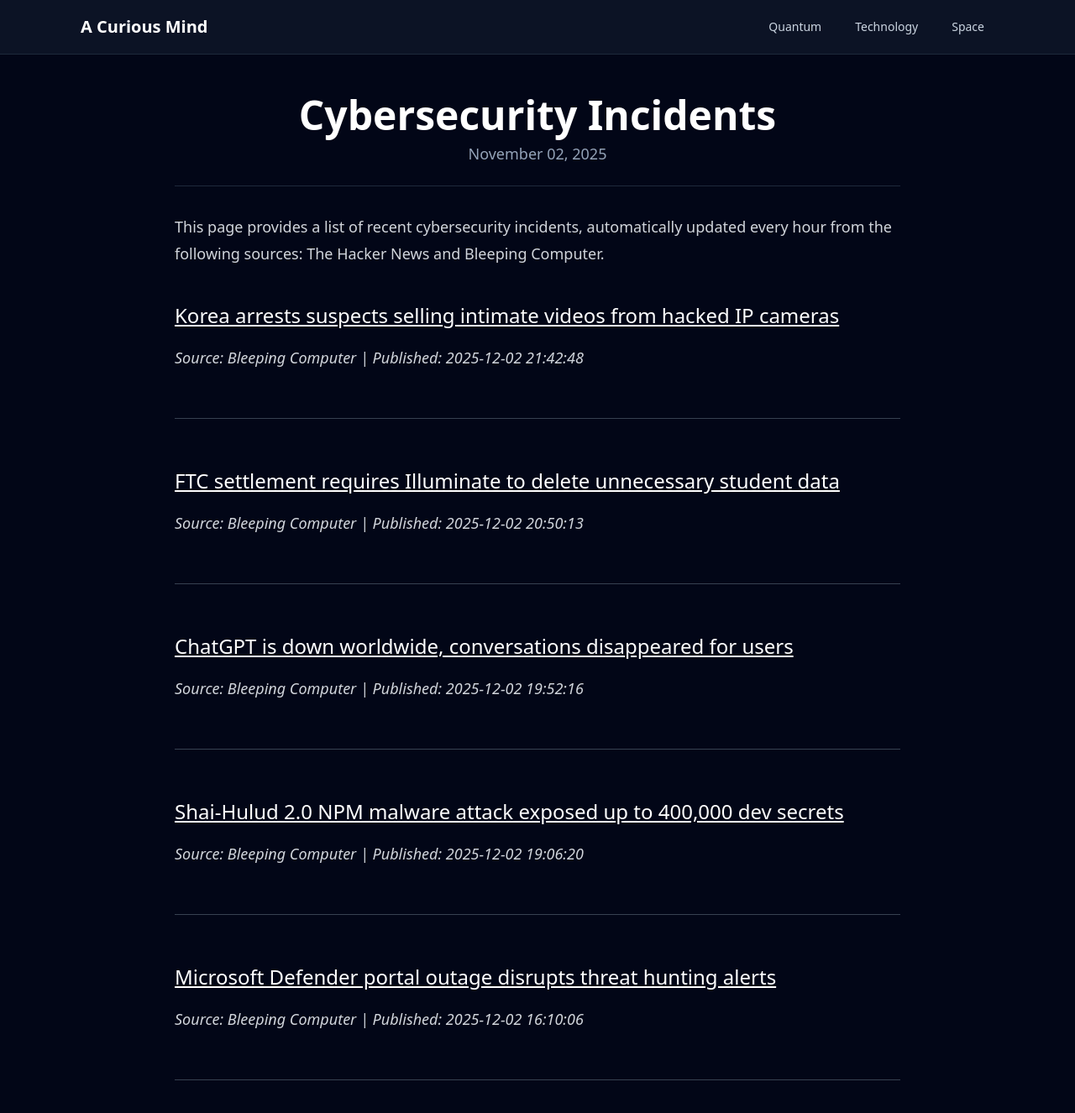
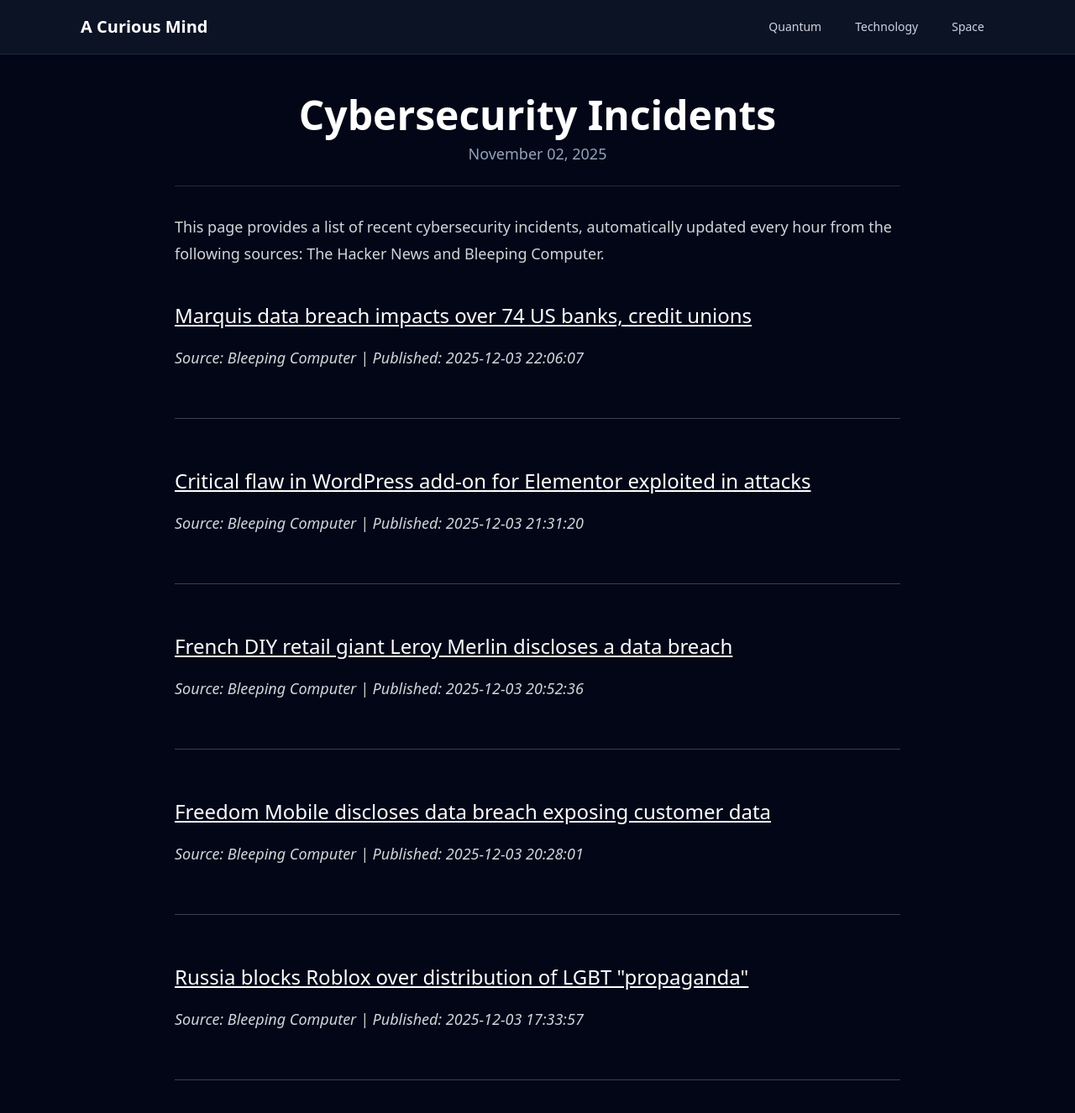
Before and after one commit to onehl7/onehl7.github.io, a Jekyll site: the page built from _posts/2025-11-02-cybersecurity-incidents.md, in a window 1280 px wide and 1400 px high. Shown: the top 1326 px of the window at 84% size. Built offline with Jekyll 4.4.1, drawn with Linux system fonts in a browser that asks for light colours; nearby versions of some CDN libraries.

Commit message:
Update news data

```diff
--- a/_data/news.json
+++ b/_data/news.json
@@ -1,32 +1,32 @@
 [
   {
     "source": "Bleeping Computer",
-    "title": "Korea arrests suspects selling intimate videos from hacked IP cameras",
-    "link": "https://www.bleepingcomputer.com/news/security/korea-arrests-suspects-selling-intimate-videos-from-hacked-ip-cameras/",
-    "published": "2025-12-02 21:42:48"
+    "title": "Marquis data breach impacts over 74 US banks, credit unions",
+    "link": "https://www.bleepingcomputer.com/news/security/marquis-data-breach-impacts-over-74-us-banks-credit-unions/",
+    "published": "2025-12-03 22:06:07"
   },
   {
     "source": "Bleeping Computer",
-    "title": "FTC settlement requires Illuminate to delete unnecessary student data",
-    "link": "https://www.bleepingcomputer.com/news/security/ftc-settlement-requires-illuminate-to-delete-unnecessary-student-data/",
-    "published": "2025-12-02 20:50:13"
+    "title": "Critical flaw in WordPress add-on for Elementor exploited in attacks",
+    "link": "https://www.bleepingcomputer.com/news/security/critical-flaw-in-wordpress-add-on-for-elementor-exploited-in-attacks/",
+    "published": "2025-12-03 21:31:20"
   },
   {
     "source": "Bleeping Computer",
-    "title": "ChatGPT is down worldwide, conversations disappeared for users",
-    "link": "https://www.bleepingcomputer.com/news/artificial-intelligence/chatgpt-is-down-worldwide-conversations-disappeared-for-users/",
-    "published": "2025-12-02 19:52:16"
+    "title": "French DIY retail giant Leroy Merlin discloses a data breach",
+    "link": "https://www.bleepingcomputer.com/news/security/french-diy-retail-giant-leroy-merlin-discloses-a-data-breach/",
+    "published": "2025-12-03 20:52:36"
   },
   {
     "source": "Bleeping Computer",
-    "title": "Shai-Hulud 2.0 NPM malware attack exposed up to 400,000 dev secrets",
-    "link": "https://www.bleepingcomputer.com/news/security/shai-hulud-20-npm-malware-attack-exposed-up-to-400-000-dev-secrets/",
-    "published": "2025-12-02 19:06:20"
+    "title": "Freedom Mobile discloses data breach exposing customer data",
+    "link": "https://www.bleepingcomputer.com/news/security/freedom-mobile-discloses-data-breach-exposing-customer-data/",
+    "published": "2025-12-03 20:28:01"
   },
   {
     "source": "Bleeping Computer",
-    "title": "Microsoft Defender portal outage disrupts threat hunting alerts",
-    "link": "https://www.bleepingcomputer.com/news/microsoft/microsoft-defender-portal-outage-blocks-access-to-security-alerts/",
-    "published": "2025-12-02 16:10:06"
+    "title": "Russia blocks Roblox over distribution of LGBT \"propaganda\"",
+    "link": "https://www.bleepingcomputer.com/news/security/russia-blocks-roblox-over-distribution-of-lgbt-propaganda/",
+    "published": "2025-12-03 17:33:57"
   }
 ]
```
